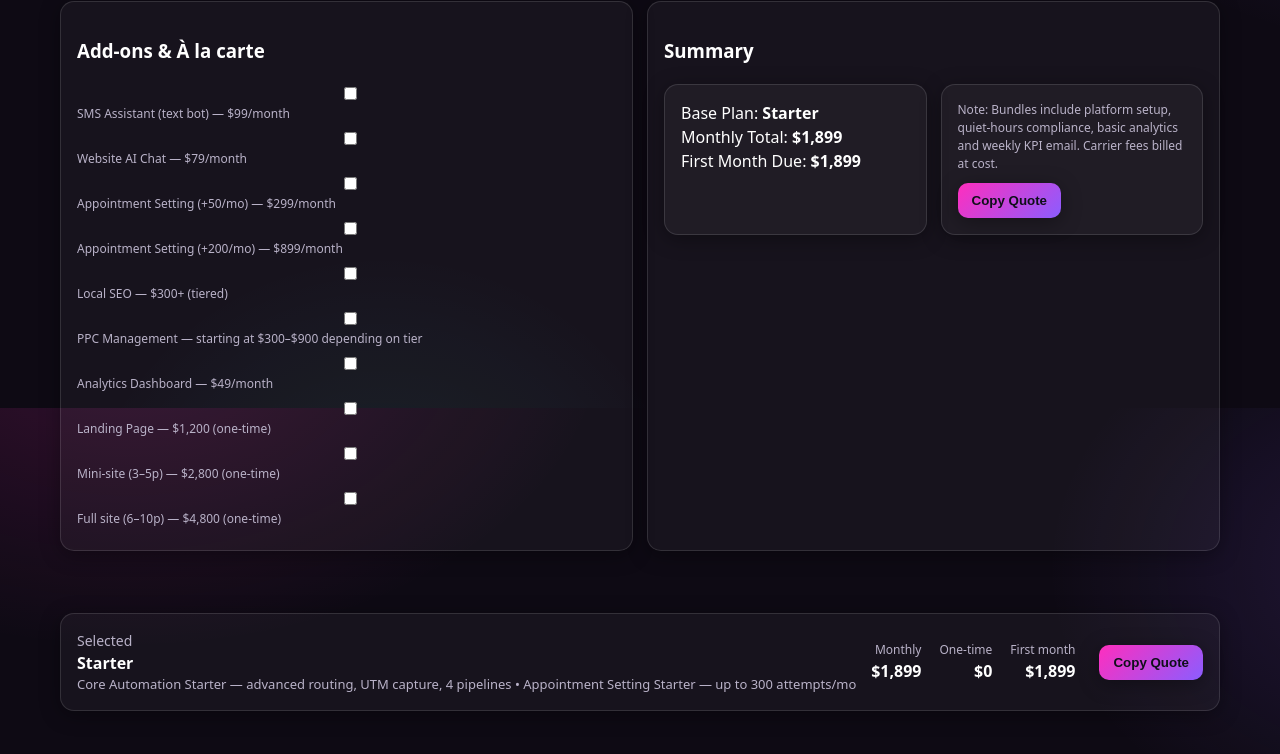
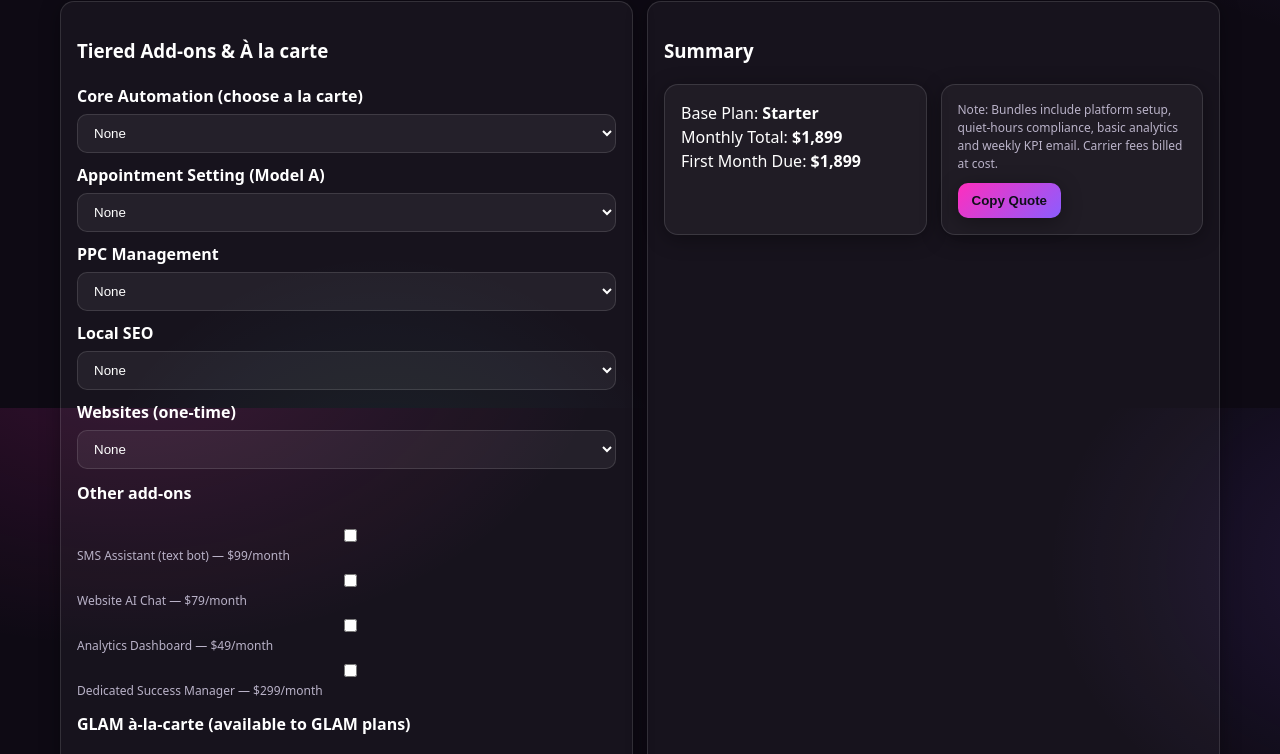
Before and after one commit to ataymia/bossbooker, a plain HTML site: page plans.html in a window 1280 px wide. Shown: the part 1992-2746 px from the top of the page. Drawn offline with Linux system fonts and the light colour scheme.

Commit message:
Revise add-ons section with tiered options
Updated the add-ons section to include tiered options and adjusted labels for clarity.

```diff
--- a/plans.html
+++ b/plans.html
@@ -167,25 +167,89 @@
             </div>
         </section>
 
-        <!-- Customize + summary (kept near add-ons) -->
+        <!-- Customize + summary -->
         <section class="section" style="margin-top:20px;">
             <h2 class="section-title">Customize your package</h2>
 
             <div class="grid-2">
                 <div class="card">
-                    <h3>Add-ons & À la carte</h3>
+                    <h3>Tiered Add-ons & À la carte</h3>
+
+                    <!-- Tiered add-ons group -->
+                    <div style="margin-bottom:10px;">
+                        <div style="font-weight:700; margin-bottom:6px;">Core Automation (choose a la carte)</div>
+                        <select class="addon-select" id="addon_core" onchange="updatePrice()">
+                            <option value="">None</option>
+                            <option value="core_nano" data-price="149">Nano — $149/mo</option>
+                            <option value="core_micro" data-price="249">Micro — $249/mo</option>
+                            <option value="core_starter" data-price="399">Starter — $399/mo</option>
+                            <option value="core_pro" data-price="699">Pro — $699/mo</option>
+                            <option value="core_scale" data-price="1200">Scale — $1,200/mo</option>
+                        </select>
+                    </div>
+
+                    <div style="margin-bottom:10px;">
+                        <div style="font-weight:700; margin-bottom:6px;">Appointment Setting (Model A)</div>
+                        <select class="addon-select" id="addon_appt" onchange="updatePrice()">
+                            <option value="">None</option>
+                            <option value="appt_nano" data-price="199">Nano — $199 (60 attempts)</option>
+                            <option value="appt_micro" data-price="299">Micro — $299 (120 attempts)</option>
+                            <option value="appt_starter" data-price="600">Starter — $600 (300 attempts)</option>
+                            <option value="appt_pro" data-price="1400">Pro — $1,400 (1,200 attempts)</option>
+                        </select>
+                    </div>
+
+                    <div style="margin-bottom:10px;">
+                        <div style="font-weight:700; margin-bottom:6px;">PPC Management</div>
+                        <select class="addon-select" id="addon_ppc" onchange="updatePrice()">
+                            <option value="">None</option>
+                            <option value="ppc_nano" data-price="300">Nano — $300/mo</option>
+                            <option value="ppc_micro" data-price="450">Micro — $450/mo</option>
+                            <option value="ppc_starter" data-price="600">Starter — $600/mo</option>
+                            <option value="ppc_pro" data-price="900">Pro — $900/mo</option>
+                            <option value="ppc_scale" data-price="0" data-pct="12" data-min="1200">Scale — 12% of ad spend (min $1,200)</option>
+                        </select>
+                    </div>
+
+                    <div style="margin-bottom:10px;">
+                        <div style="font-weight:700; margin-bottom:6px;">Local SEO</div>
+                        <select class="addon-select" id="addon_seo" onchange="updatePrice()">
+                            <option value="">None</option>
+                            <option value="seo_nano" data-price="300">Nano — $300/mo</option>
+                            <option value="seo_micro" data-price="500">Micro — $500/mo</option>
+                            <option value="seo_starter" data-price="800">Starter — $800/mo</option>
+                            <option value="seo_pro" data-price="1200">Pro — $1,200/mo</option>
+                            <option value="seo_scale" data-price="2000">Scale — $2,000+/mo</option>
+                        </select>
+                    </div>
+
+                    <div style="margin-bottom:10px;">
+                        <div style="font-weight:700; margin-bottom:6px;">Websites (one-time)</div>
+                        <select class="addon-select" id="addon_websites" onchange="updatePrice()">
+                            <option value="">None</option>
+                            <option value="site_onepager" data-price="799" data-onetime="true">One-pager — $799 (one-time)</option>
+                            <option value="site_lp" data-price="1200" data-onetime="true">Landing Page — $1,200 (one-time)</option>
+                            <option value="site_minisite" data-price="2800" data-onetime="true">Mini-site (3–5p) — $2,800 (one-time)</option>
+                            <option value="site_full" data-price="4800" data-onetime="true">Full site (6–10p) — $4,800 (one-time)</option>
+                        </select>
+                    </div>
+
+                    <h4 style="margin-top:12px;">Other add-ons</h4>
                     <div class="checkbox-group">
                         <label class="checkbox-option"><input type="checkbox" value="sms_assistant" data-price="99" onchange="updatePrice()"><span>SMS Assistant (text bot) — $99/month</span></label>
                         <label class="checkbox-option"><input type="checkbox" value="ai_chat" data-price="79" onchange="updatePrice()"><span>Website AI Chat — $79/month</span></label>
-                        <label class="checkbox-option"><input type="checkbox" value="appt50" data-price="299" onchange="updatePrice()"><span>Appointment Setting (+50/mo) — $299/month</span></label>
-                        <label class="checkbox-option"><input type="checkbox" value="appt200" data-price="899" onchange="updatePrice()"><span>Appointment Setting (+200/mo) — $899/month</span></label>
-                        <label class="checkbox-option"><input type="checkbox" value="seo_basic" data-price="300" onchange="updatePrice()"><span>Local SEO — $300+ (tiered)</span></label>
-                        <label class="checkbox-option"><input type="checkbox" value="ppc_mgmt" data-price="600" onchange="updatePrice()"><span>PPC Management — starting at $300–$900 depending on tier</span></label>
                         <label class="checkbox-option"><input type="checkbox" value="analytics" data-price="49" onchange="updatePrice()"><span>Analytics Dashboard — $49/month</span></label>
-                        <label class="checkbox-option"><input type="checkbox" value="landing" data-price="1200" data-onetime="true" onchange="updatePrice()"><span>Landing Page — $1,200 (one-time)</span></label>
-                        <label class="checkbox-option"><input type="checkbox" value="mini_site" data-price="2800" data-onetime="true" onchange="updatePrice()"><span>Mini-site (3–5p) — $2,800 (one-time)</span></label>
-                        <label class="checkbox-option"><input type="checkbox" value="full_site" data-price="4800" data-onetime="true" onchange="updatePrice()"><span>Full site (6–10p) — $4,800 (one-time)</span></label>
+                        <label class="checkbox-option"><input type="checkbox" value="csm" data-price="299" onchange="updatePrice()"><span>Dedicated Success Manager — $299/month</span></label>
                     </div>
+
+                    <h4 style="margin-top:12px;">GLAM à-la-carte (available to GLAM plans)</h4>
+                    <div class="checkbox-group">
+                        <label class="checkbox-option"><input type="checkbox" value="one_page_portfolio" data-price="799" data-onetime="true" onchange="updatePrice()"><span>One-page portfolio — $799 (one-time)</span></label>
+                        <label class="checkbox-option"><input type="checkbox" value="policy_forms" data-price="149" data-onetime="true" onchange="updatePrice()"><span>Policy / Intake forms — $149 (one-time)</span></label>
+                        <label class="checkbox-option"><input type="checkbox" value="last_minute_fill" data-price="49" onchange="updatePrice()"><span>Last-minute fill blast — $49/campaign</span></label>
+                        <label class="checkbox-option"><input type="checkbox" value="ad_boost" data-price="150" onchange="updatePrice()"><span>Basic ad boost mgmt — $150/month (up to $300 spend)</span></label>
+                    </div>
+
                 </div>
 
                 <aside class="summary-card">
```
